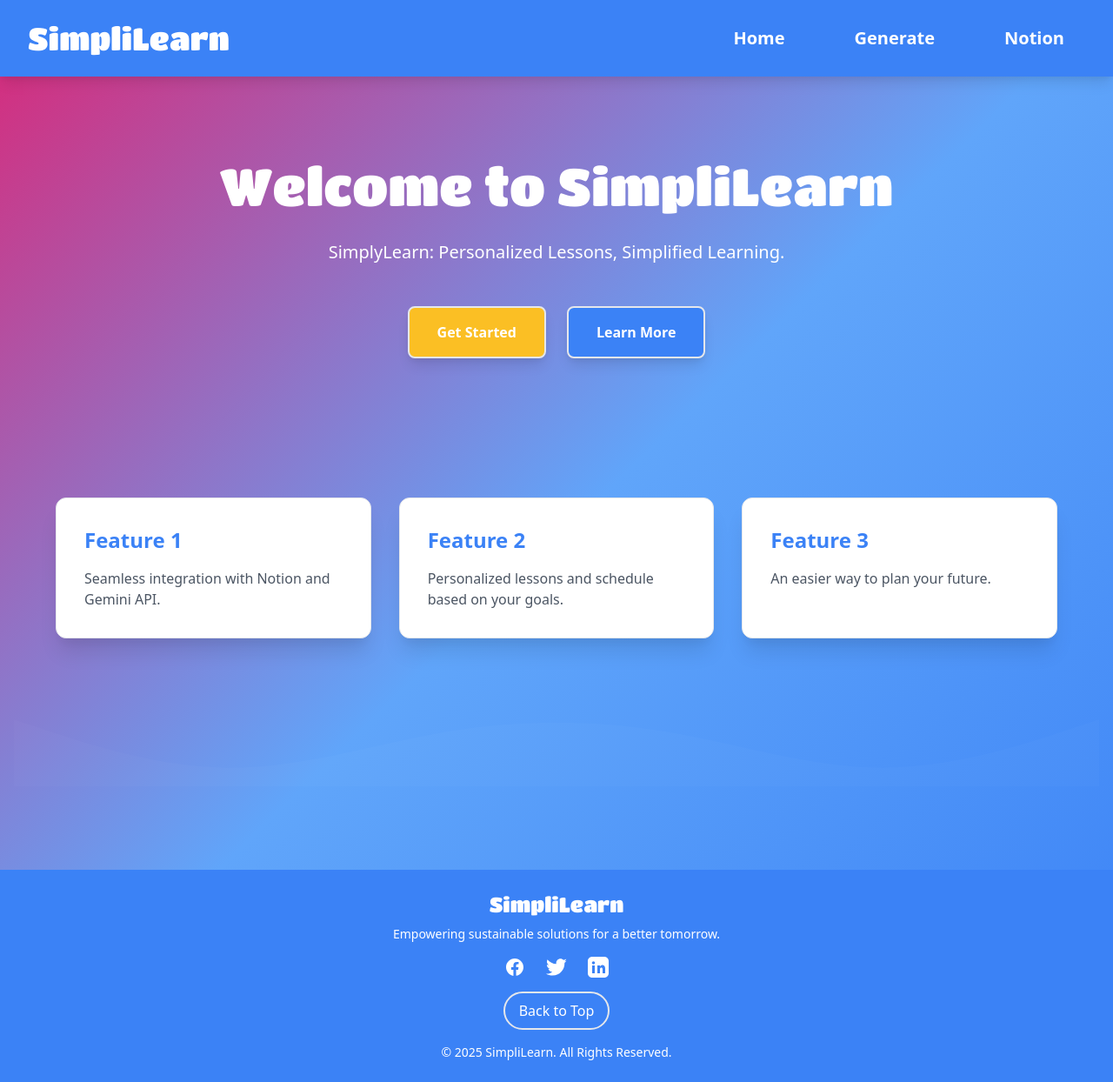
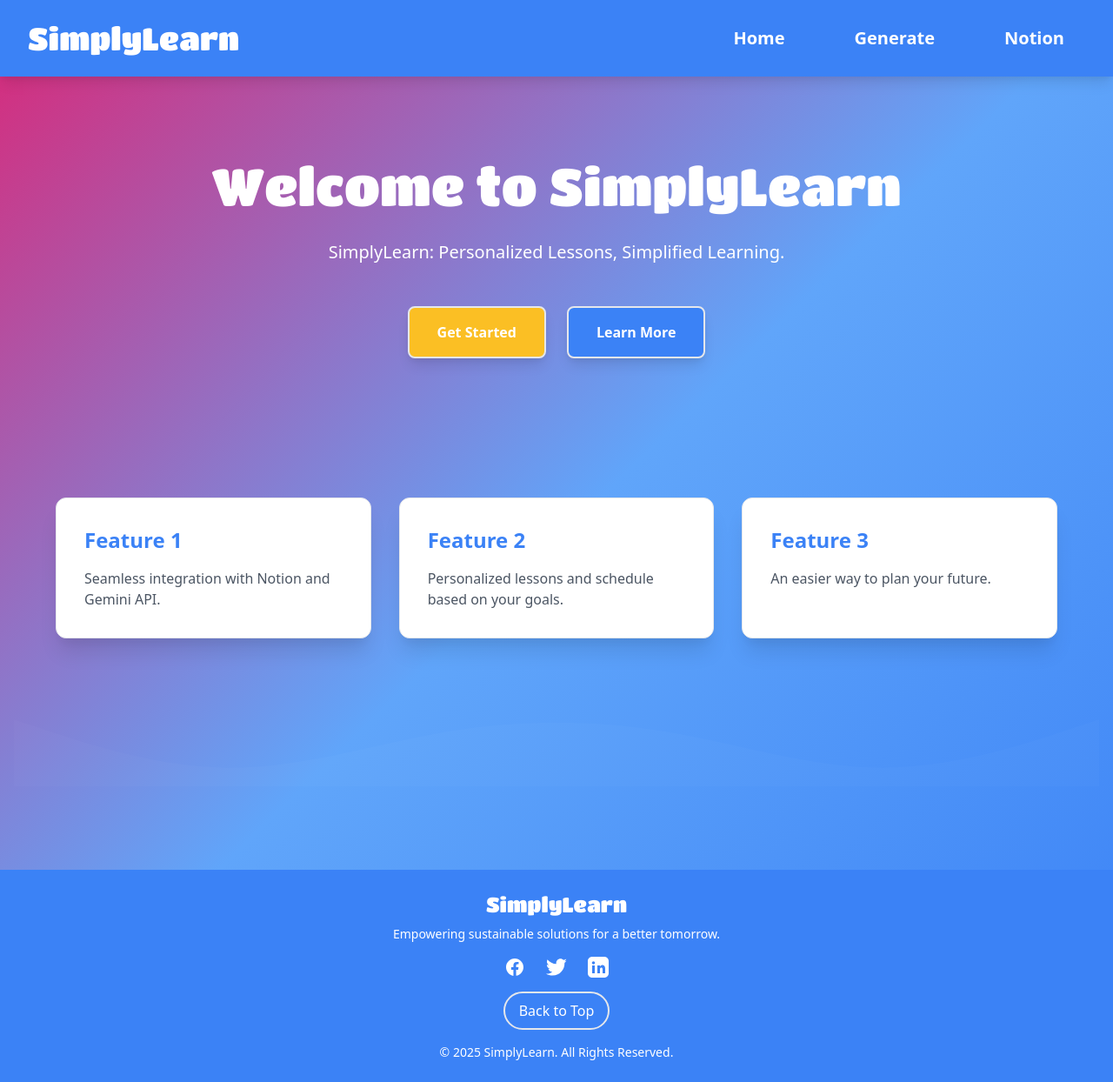
Before and after one commit to SaptiSD/TACS_Build_4_Good, a Flask app: page / in a window 1280 px wide. Shown: the whole page at 87% size. Run offline with Flask 3, Linux system fonts and the light colour scheme.

Commit message:
spelling changes changing i to y

```diff
--- a/templates/base.html
+++ b/templates/base.html
@@ -3,7 +3,7 @@
 <head>
     <meta charset="UTF-8">
     <meta name="viewport" content="width=device-width, initial-scale=1.0">
-    <title>{% block title %}SimpliLearn{% endblock %}</title>
+    <title>{% block title %}SimplyLearn{% endblock %}</title>
     <link rel="preconnect" href="https://fonts.googleapis.com">
     <link rel="preconnect" href="https://fonts.gstatic.com" crossorigin>
     <link href="https://fonts.googleapis.com/css2?family=Titan+One&display=swap" rel="stylesheet">
@@ -36,7 +36,7 @@
     <!-- Header and Navigation -->
     <header class="bg-blue-500 text-white shadow-lg">
         <div class="container mx-auto flex justify-between items-center py-6 px-8">
-            <a href="/" class="text-4xl text-white" style="font-family: 'Titan One', cursive;">SimpliLearn</a>
+            <a href="/" class="text-4xl text-white" style="font-family: 'Titan One', cursive;">SimplyLearn</a>
 
             <nav>
                 <ul class="flex space-x-8">
@@ -73,7 +73,7 @@
         <div class="container mx-auto text-center space-y-4 py-6">
             <!-- Logo and Description -->
             <div>
-                <a href="/" class="text-2xl hover:text-white/80 transition" style="font-family: 'Titan One', cursive;">SimpliLearn</a>
+                <a href="/" class="text-2xl hover:text-white/80 transition" style="font-family: 'Titan One', cursive;">SimplyLearn</a>
                 <p class="text-sm mt-2">Empowering sustainable solutions for a better tomorrow.</p>
             </div>
 
@@ -104,7 +104,7 @@
             </div>
 
             <!-- Footer Text -->
-            <p class="text-sm mt-4">&copy; 2025 SimpliLearn. All Rights Reserved.</p>
+            <p class="text-sm mt-4">&copy; 2025 SimplyLearn. All Rights Reserved.</p>
         </div>
     </footer>
 
--- a/templates/index.html
+++ b/templates/index.html
@@ -5,7 +5,7 @@
     <!-- Hero Section -->
     <section class="text-center py-20 px-4">
         <h1 class="text-6xl mb-8 text-white">
-            <span style="font-family: 'Titan One', cursive;">Welcome to SimpliLearn</span>
+            <span style="font-family: 'Titan One', cursive;">Welcome to SimplyLearn</span>
         </h1>
         <p class="text-xl mb-12 max-w-3xl mx-auto text-white">
             SimplyLearn: Personalized Lessons, Simplified Learning.
```
